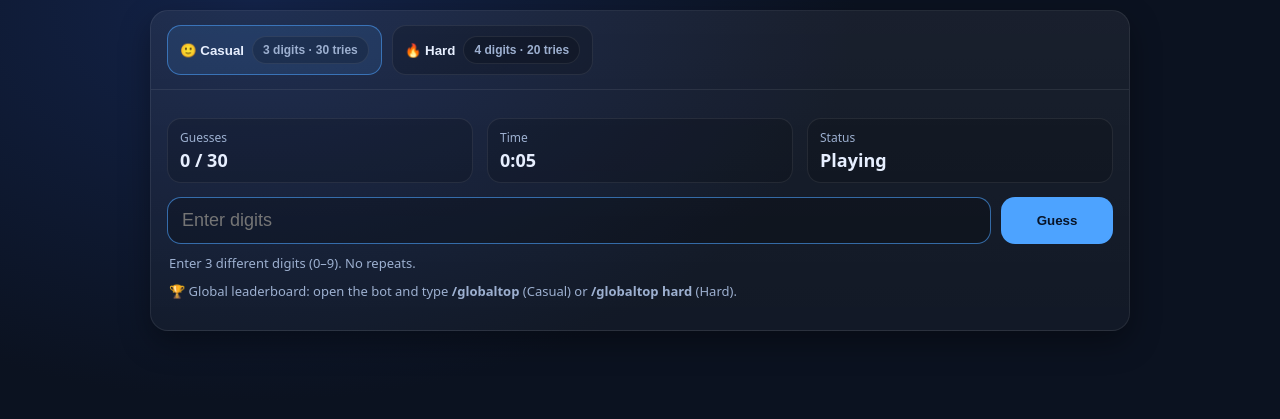
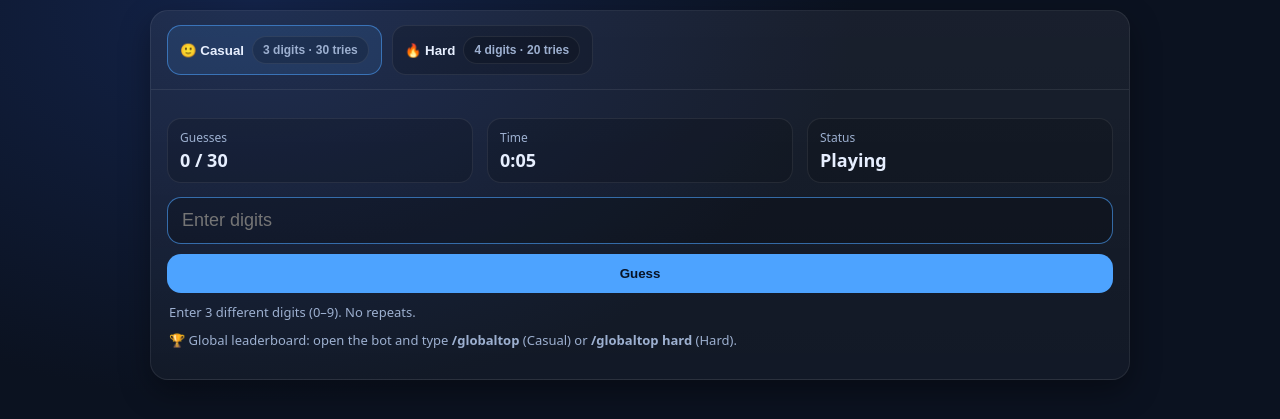
Before and after one commit to keemsome/guess_the_number, a plain HTML site: page index.html in a window 1280 px wide. Shown: the part 79-498 px from the top of the page. Drawn offline with Linux system fonts and the light colour scheme.

Commit message:
Modify inputRow to use flexbox layout
Change inputRow layout to flex for better alignment.

```diff
--- a/index.html
+++ b/index.html
@@ -108,9 +108,15 @@
     }
     .stat .k{font-size:12px;color:var(--muted)}
     .stat .v{font-size:18px;font-weight:750;margin-top:2px}
+    /* Put Guess button BELOW the input */
+    .inputRow{
+      display:flex;
+      flex-direction:column;
+      gap:10px;
+      margin-top:14px;
+      align-items:stretch;
+    }
 
-    .inputRow{display:grid;grid-template-columns:1fr 112px;gap:10px;margin-top:14px;align-items:stretch;}
-    @media (max-width: 380px){.inputRow{grid-template-columns:1fr 96px;}}
     .guessInput{
       flex:1;
       font-size:18px;
```
